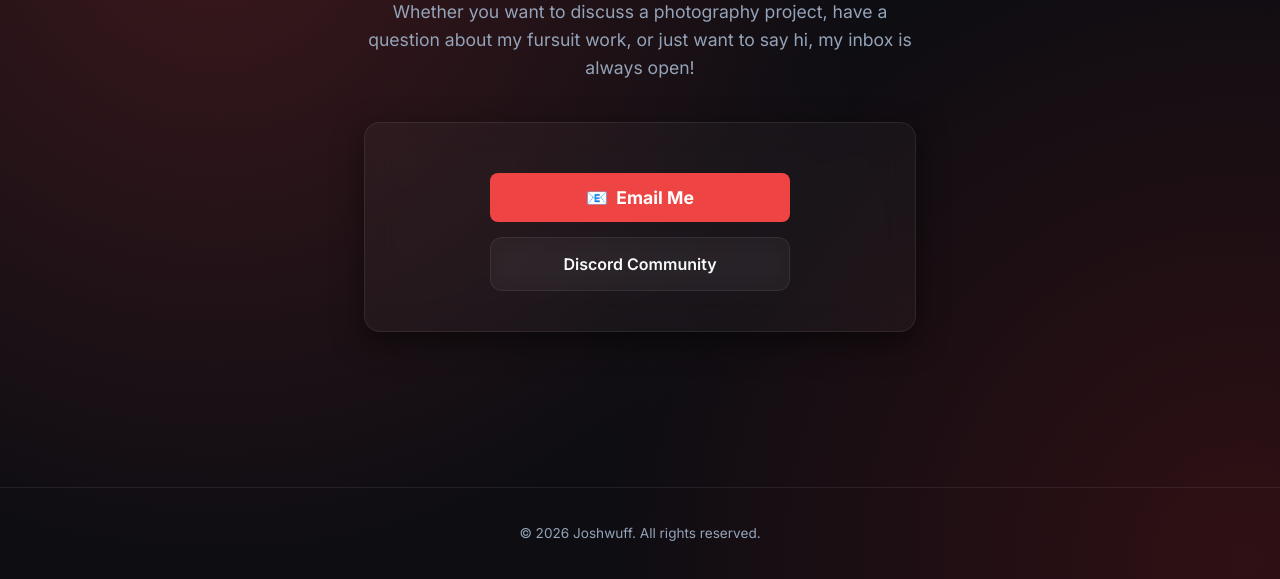
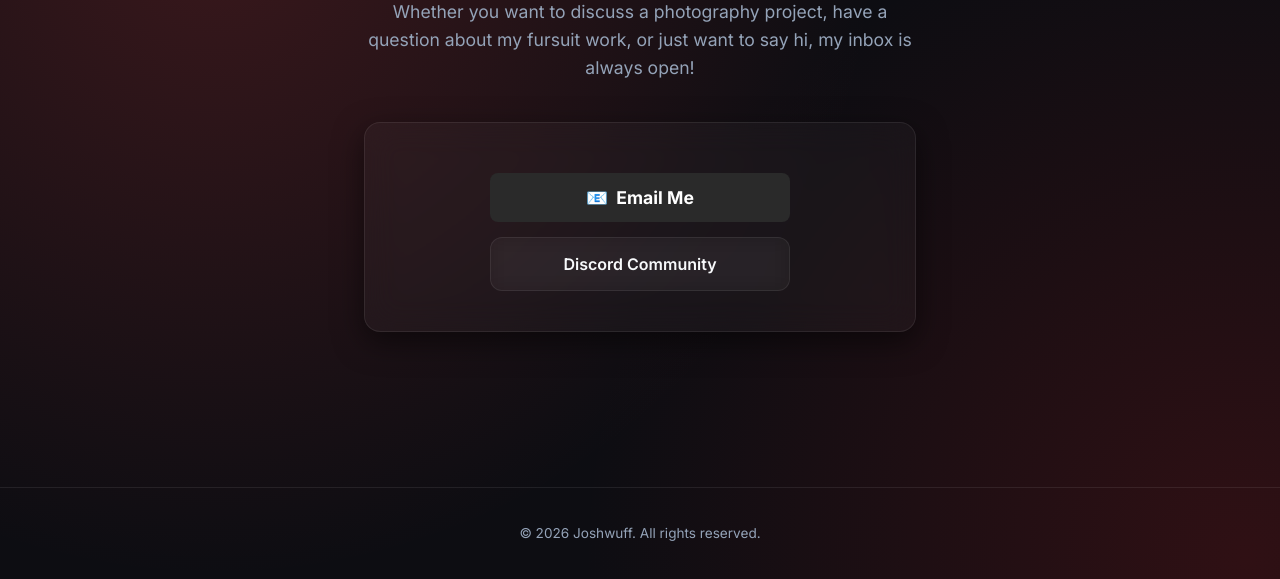
Before and after one commit to joshwuff/joshwuff-site, a plain HTML site: page contact.html in a window 1280 px wide. Shown: the part 221-800 px from the top of the page. Drawn offline with Linux system fonts and the light colour scheme.

Commit message:
Update contact.html

```diff
--- a/contact.html
+++ b/contact.html
@@ -10,13 +10,17 @@
     <link rel="stylesheet" href="style.css?v=1">
 
     <style>
+        /* Default state: Dark background, no glow */
         .email-btn {
-            box-shadow: none !important; /* Removes the permanent glow */
-            transition: box-shadow 0.3s ease !important; /* Smooth fade effect */
+            background-color: #2a2a2a !important; /* Dark grey to match the Discord button */
+            box-shadow: none !important;
+            transition: all 0.3s ease !important;
         }
 
+        /* Hover state: Turns red and glows! */
         .email-btn:hover {
-            box-shadow: 0 0 15px red !important; /* Applies glow ONLY on hover */
+            background-color: #ff4d4d !important; /* Turns red */
+            box-shadow: 0 0 15px rgba(255, 77, 77, 0.6) !important; /* Adds the red glow */
         }
     </style>
 </head>
```
